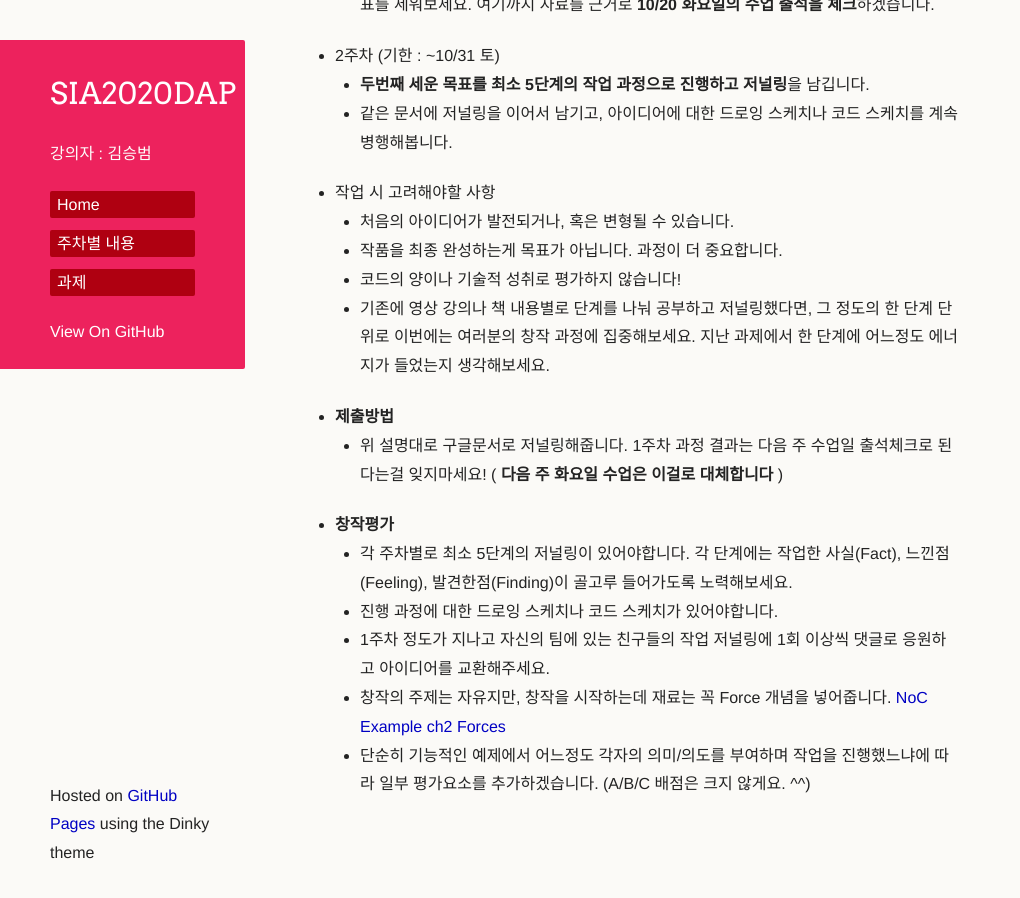
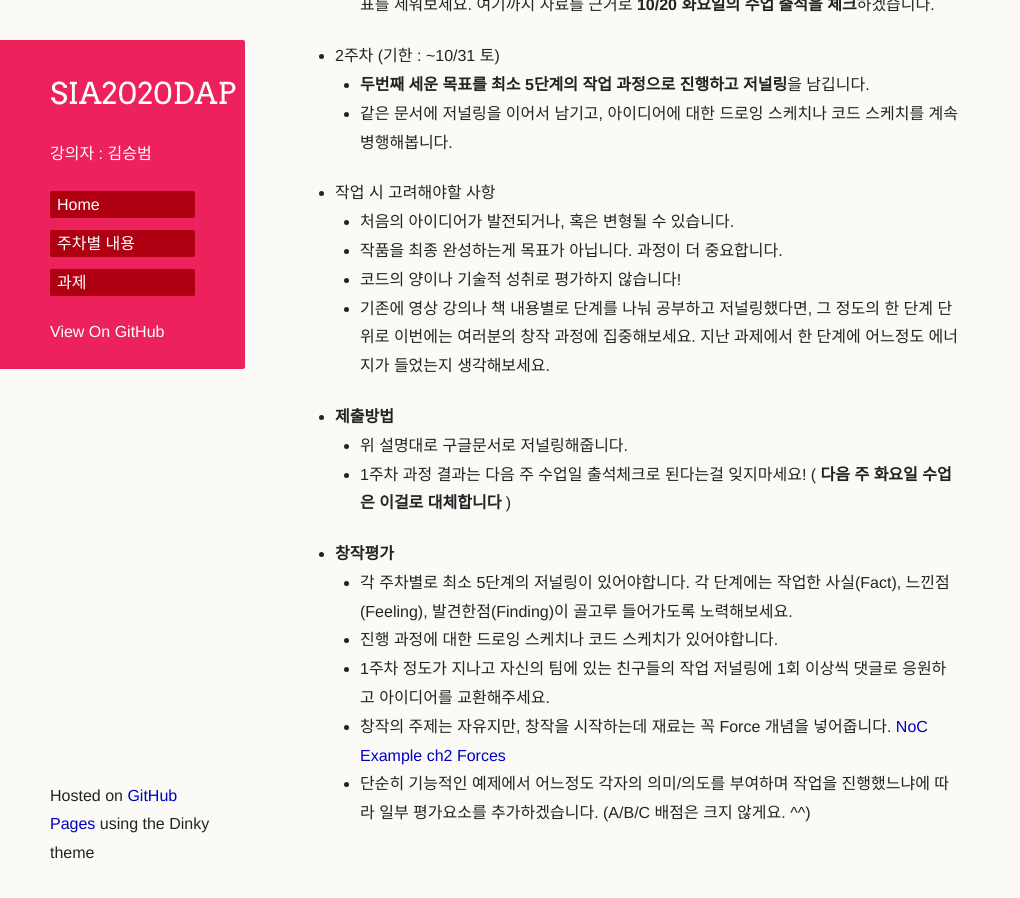
Before and after one commit to picxenk/SIA2020DAP, a Jekyll site: the page built from homework.md, in a window 1280 px wide and 900 px high, scrolled down 6649 px. Shown: the whole window, without its empty margins (0-1020 px from the left). Built offline with Jekyll 4.4.1, drawn with Linux system fonts in a browser that asks for light colours; our own code applies the rules of GitHub Pages for plain Markdown files; a script that is not in the unit is left out; the repository's description, which GitHub fills in, is left out; before the commit the page ends 7520 px from its top, so only the background shows below that.

Commit message:
update hw6

```diff
--- a/homework.md
+++ b/homework.md
@@ -190,7 +190,8 @@
    * 코드의 양이나 기술적 성취로 평가하지 않습니다!
    * 기존에 영상 강의나 책 내용별로 단계를 나눠 공부하고 저널링했다면, 그 정도의 한 단계 단위로 이번에는 여러분의 창작 과정에 집중해보세요. 지난 과제에서 한 단계에 어느정도 에너지가 들었는지 생각해보세요.
  * **제출방법**
-   * 위 설명대로 구글문서로 저널링해줍니다. 1주차 과정 결과는 다음 주 수업일 출석체크로 된다는걸 잊지마세요! ( **다음 주 화요일 수업은 이걸로 대체합니다** )
+   * 위 설명대로 구글문서로 저널링해줍니다.
+   * 1주차 과정 결과는 다음 주 수업일 출석체크로 된다는걸 잊지마세요! ( **다음 주 화요일 수업은 이걸로 대체합니다** )
  * **창작평가**
    * 각 주차별로 최소 5단계의 저널링이 있어야합니다. 각 단계에는 작업한 사실(Fact), 느낀점(Feeling), 발견한점(Finding)이 골고루 들어가도록 노력해보세요.
    * 진행 과정에 대한 드로잉 스케치나 코드 스케치가 있어야합니다.
```
